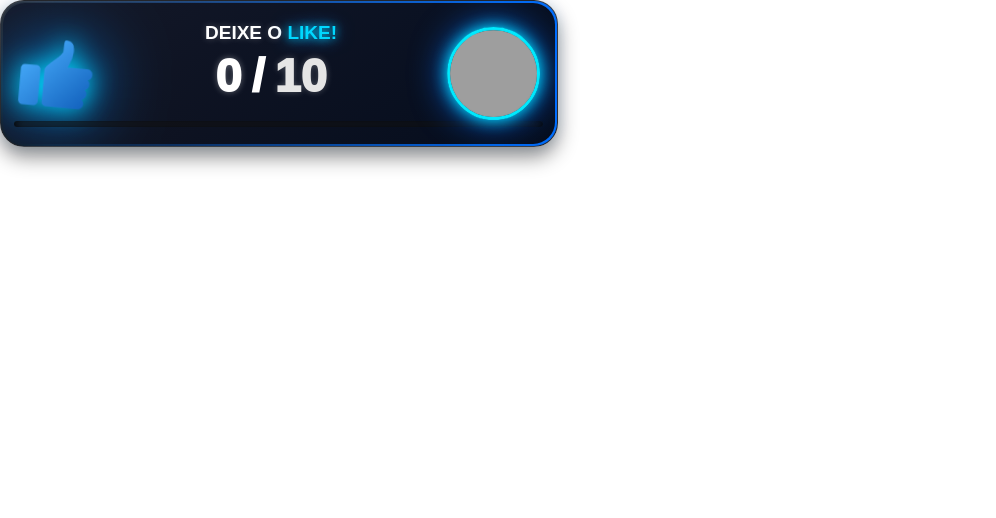
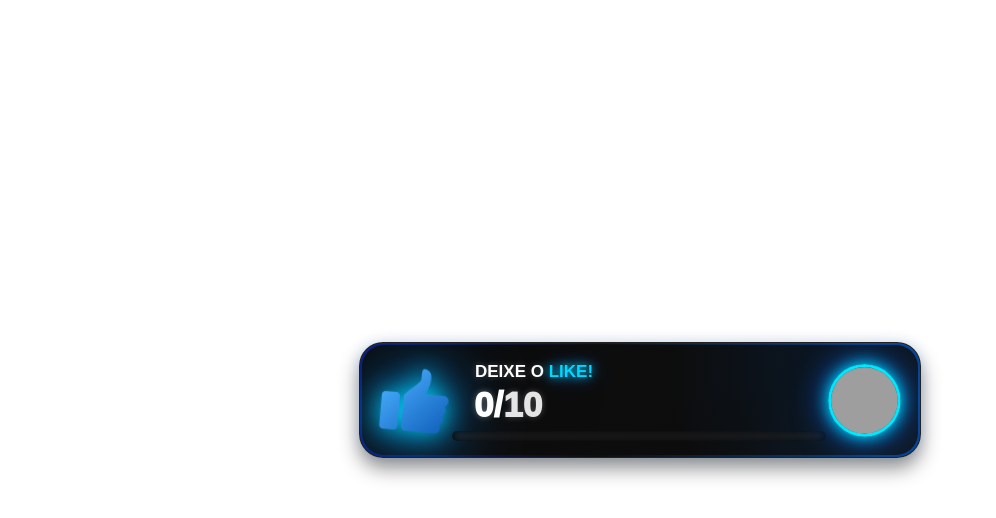
Before and after one commit to jeffimdopicui-crypto/LikeCounter, a website: page public/overlay.html in a window 1280 px wide. Shown: the whole page, without its empty margins (0-996 px from the left). Drawn offline with Linux system fonts and the light colour scheme; grey boxes are pictures that could not be loaded.

Commit message:
Centraliza overlay no centro

```diff
--- a/public/painel.js
+++ b/public/painel.js
@@ -359,7 +359,7 @@ let overlayConfig = {
 
     likeTextGlow2:"#008cff",
 
-    likeSize:75,
+    likeSize:65,
 
 
 
@@ -380,7 +380,7 @@ let overlayConfig = {
     // AVATAR
     // ==============================
 
-    avatarSize:85,
+    avatarSize:65,
 
     avatarImg:"avatar.png",
 
--- a/public/script.js
+++ b/public/script.js
@@ -1,4 +1,5 @@
 let likes = 0;
+let ultimoLike = -1;
 
 
 const txtLikes =
@@ -283,11 +284,25 @@ async function atualizar(){
 
 
 
-        txtLikes.innerText =
+        if(likes !== ultimoLike){
 
-        likes.toLocaleString(
-            "pt-BR"
-        );
+            txtLikes.classList.remove("pop");
+
+            void txtLikes.offsetWidth;
+
+
+            txtLikes.innerText =
+            likes.toLocaleString("pt-BR");
+
+
+            ajustarTamanhoLikes(likes);
+
+
+            txtLikes.classList.add("pop");
+
+            ultimoLike = likes;
+
+        }
 
 
 
@@ -387,6 +402,33 @@ function carregarIDHash(){
 
 
 // =================================
+// AJUSTA TAMANHO DO LIKE AUTOMÁTICO
+// =================================
+function ajustarTamanhoLikes(valor){
+
+    let escala = 1;
+
+
+    if(valor >= 10000)
+        escala = 0.85;
+
+
+    if(valor >= 100000)
+        escala = 0.70;
+
+
+    if(valor >= 1000000)
+        escala = 0.55;
+
+
+    txtLikes.style.transform =
+    `scale(${escala})`;
+
+}
+
+
+
+// =================================
 // INICIALIZA
 // =================================
 
@@ -397,7 +439,6 @@ atualizar();
 
 
 
-
 setInterval(
 
     atualizar,
--- a/public/style.css
+++ b/public/style.css
@@ -16,7 +16,7 @@
 
     --like-text-glow-2:#008cff;
 
-    --like-size:75px;
+    --like-size:70px;
 
 
 
@@ -24,7 +24,7 @@
        AVATAR
     ========================= */
 
-    --avatar-size:85px;
+    --avatar-size:65px;
 
     --avatar-glow-1:#00eaff;
 
@@ -69,26 +69,12 @@
     ========================= */
 
     --fundo-overlay:
-
-    linear-gradient(
-        180deg,
-        rgba(38,42,50,.98) 0%,
-        rgba(23,26,34,.98) 45%,
-        rgba(12,14,19,.98) 100%
-    );
-
-
-
-    /* =========================
-       CAMADA INTERNA
-    ========================= */
-
-    --fundo-interno:
-
     linear-gradient(
         135deg,
-        rgba(20,24,40,.96),
-        rgba(5,8,18,.95)
+        #0f0f0f 0%,
+        #0f0f0f 30%,
+        #0f0f0f 70%,
+        #0f0f0f 100%
     );
 
 
@@ -107,10 +93,22 @@ body {
 
     margin:0;
 
+    width:100%;
+    height:100vh;
+
+    display:flex;
+
+    justify-content:center;
+
+    align-items:center;
+
+
     background:
     var(--fundo-body);
 
+
     overflow:hidden;
+
 
     font-family:
     "Arial",
@@ -118,7 +116,7 @@ body {
 
 }
 
- /* =========================
+/* =========================
    CARD PREMIUM
 ========================= */
 
@@ -126,7 +124,7 @@ body {
 
     width:520px;
 
-    height:125px;
+    height:100px;
 
 
     display:flex;
@@ -134,7 +132,7 @@ body {
     align-items:center;
 
 
-    padding:10px 18px;
+    padding:7px 20px;
 
 
     border-radius:24px;
@@ -231,7 +229,7 @@ body {
 
     animation:
 
-    borderMove 4s linear infinite;
+    borderMove 7s linear infinite;
 
 
     z-index:-2;
@@ -275,17 +273,26 @@ body {
 
 .container::after {
 
-    content:"";
+    content: "";
 
-    position:absolute;
+    position: absolute;
 
-    inset:2px;
+    inset: 2px;
 
-    border-radius:22px;
+    border-radius: 22px;
 
-    background:var(--fundo-interno);
+    background:
+    radial-gradient(circle at 20% 50%, rgba(0, 0, 0, 0.14), transparent 40%),
+    radial-gradient(circle at 85% 25%, rgba(0,120,255,.10), transparent 35%),
+    linear-gradient(
+        135deg,
+        #080808 0%,
+        #0d0d0e 35%,
+        #0c0c0c 70%,
+        #10151d 100%
+    );
 
-    z-index:-1;
+    z-index: -1;
 
 }
 
@@ -357,21 +364,18 @@ body {
 
 
 
- /* =========================
+/* =========================
    TEXTOS
 ========================= */
 
 
 .textos {
-
-    flex:1;
-
-    text-align:center;
-
-    color:white;
-
-    transform:translateX(0px);
-
+    flex: 1;
+    text-align: left;
+    color: white;
+    padding-left: 35px; /* Espaço da borda esquerda */
+    margin-left:-25px;
+    transform: translateX(0px);
 }
 
 
@@ -379,7 +383,7 @@ body {
 
 .titulo{
 
-    font-size:19px;
+    font-size:17px;
 
     font-weight:900;
 
@@ -415,33 +419,40 @@ body {
 
 .numeros{
 
-    margin-top:4px;
+    width:250px;
 
-    margin-bottom:22px;
+    display:flex;
+    justify-content:flex-start;
+    align-items:center;
 
-    font-size:47px;
+    margin-top:3px;
+    margin-bottom:14px;
 
+    margin-left:-1px;
+
+    font-size:35px;
     font-weight:1000;
 
-    display:flex;
-
-    justify-content:center;
-
-    gap:10px;
+    white-space:nowrap;
 
 }
 
 
 
+#likes{
 
-
-#likes {
+    display:inline-block;
 
     color:#ffffff;
 
     text-shadow:
+        0 0 6px rgba(255,255,255,.35);
 
-    0 0 6px rgba(255,255,255,.35);
+    transform-origin:left center; /* fixa a esquerda */
+
+    will-change:transform;
+
+    transition:transform .25s ease;
 
 }
 
@@ -536,52 +547,33 @@ body {
 
 
 
- /* =========================
+/* =========================
    BARRA DE PROGRESSO
 ========================= */
 
-
 .barra-container {
-
 
     position:absolute;
 
-
     bottom:-2px;
 
+    left:0;
+    right:0;
 
-    left:-95px;
+    width:100%;
 
-
-    right:-110px;
-
-
-
-    height:6px;
-
-
+    height:10px;
+    margin-left:12px;
 
     background:
-
-
     rgba(255,255,255,.08);
-
-
 
     border-radius:30px;
 
-
-
     overflow:hidden;
 
-
-
     box-shadow:
-
-
     inset 0 0 10px #000;
-
-
 
 }
 
@@ -756,40 +748,39 @@ body {
 ========================= */
 
 
-.pop {
+.pop{
 
-
-    animation:
-
-    likePop .35s ease;
-
+    animation:likePop .45s cubic-bezier(.22,1,.36,1);
 
 }
 
-
-
-@keyframes likePop {
-
+@keyframes likePop{
 
     0%{
 
-        transform:scale(1);
+        transform:translateY(0) scale(1);
+        filter:brightness(1);
 
     }
 
+    30%{
 
-    50%{
-
-        transform:scale(1.25);
+        transform:translateY(-6px) scale(1.22);
+        filter:brightness(1.8);
 
     }
 
+    60%{
+
+        transform:translateY(0) scale(.94);
+
+    }
 
     100%{
 
-        transform:scale(1);
+        transform:translateY(0) scale(1);
+        filter:brightness(1);
 
     }
 
-
 }
```
Also changed, not shown: public/overlay.html (+0 -3 lines), public/painel.html (+1 -1 lines).
